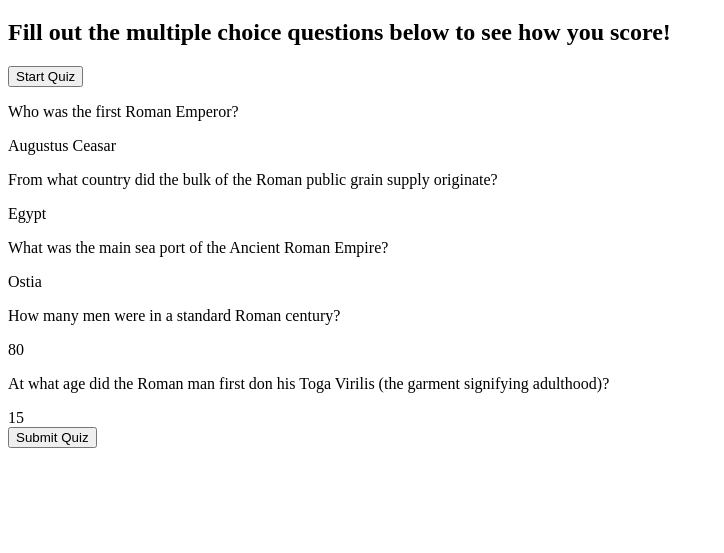
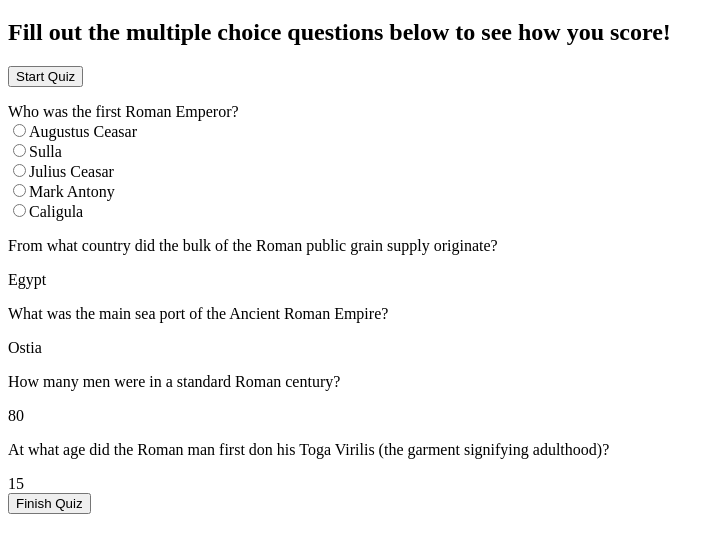
Before and after one commit to Counttalkula666/TriviaGame, a plain HTML site: page index.html in a window 1280 px wide. Shown: the part 61-614 px from the top of the page, without its empty margins (0-724 px from the left). Drawn offline with nearby package versions, Linux system fonts and the light colour scheme; files that its build step writes are made by us from their sources; a script that the page names is missing.

Commit message:
outline of quiz

```diff
--- a/index.html
+++ b/index.html
@@ -1,4 +1,6 @@
-<!--Psuedo code-->
+<!--I have psuedocode, one complete multiple choice question, no css and need JavaScript functionality
+time was very limited due to unavoidable familty circumstances this week, just submitting what I have before the deadline
+I hope to complete this over the weekend.-->
 
 
 <!DOCTYPE html>
@@ -9,7 +11,7 @@
     <title>ELENA'S TIMED QUIZ</title>
 
      <!-- <link rel="stylesheet" type="text/css" href="reset.css">
-        DO I NEED A RESET STYLESHEET FOR THIS?-->
+        DO I NEED A RESET STYLESHEET FOR THIS? DO I NEED BOOTSTRAP WITH A FORM? ask before class tomorrow!!-->
       <link rel="stylesheet" type="text/css" href="style.css">
       <script type="text/javascript" src="script.js"></script>
       <script src="jquery-3.3.1.min.js"></script>
@@ -23,15 +25,27 @@
     <h2>Fill out the multiple choice questions below to see how you score!</h2>
 
     <button id="start">Start Quiz</button>
-        <!--need to link this to timer-->
+        <!--need to link this to timer, do I use buttons inside the form?-->
     <div id="quiz">
-        <!--Do I need a div here with a form?-->
+        <!--Do I need a div here with a form??-->
     <form id = "quiz" name = "romanquiz">
         <!--need questions in text element, use p tags
             need radio button element to limit choices to one per question-->
 
-        <p>Who was the first Roman Emperor?</p>
-        Augustus Ceasar
+        <p>Who was the first Roman Emperor?<br>
+            <input type="radio" name="question 1"
+            value="Augustus Ceasar">Augustus Ceasar<BR>
+            <input type="radio" name="question 1"
+            value="Sulla">Sulla<BR>
+            <input type="radio" name="question 1"
+            value="Julius Ceasar">Julius Ceasar<BR>
+            <input type="radio" name="question 1"
+            value="Mark Antony">Mark Antony<BR>
+            <input type="radio" name="question 1"
+            value="Caligula">Caligula<BR>
+        </p>
+        <!--1st question working in HTML, think of 4 fake answers ea for the rest and make sure
+        to mix up the location of the correct answers (and check them since you did it from memory!-->
         <p>From what country did the bulk of the Roman public grain supply originate?</p>
         Egypt
         <p>What was the main sea port of the Ancient Roman Empire?</p>
@@ -41,13 +55,16 @@
         <p>At what age did the Roman man first don his Toga Virilis (the garment signifying adulthood)?</p>
         15
 
+    <br>
 
-    </form>
-
+    <!--<input type="submit" value="Finish Quiz">
+    <input type="reset" value="Clear Quiz">
+    not sure if I should use these buttons in the form or one outside it-->
+</form>
     </div>
 
     <div id="results"></div>
-    <button id="submit">Submit Quiz</button>
+    <button id="submit">Finish Quiz</button>
     <div id="empty-div"></div>
 
     </body>
```
